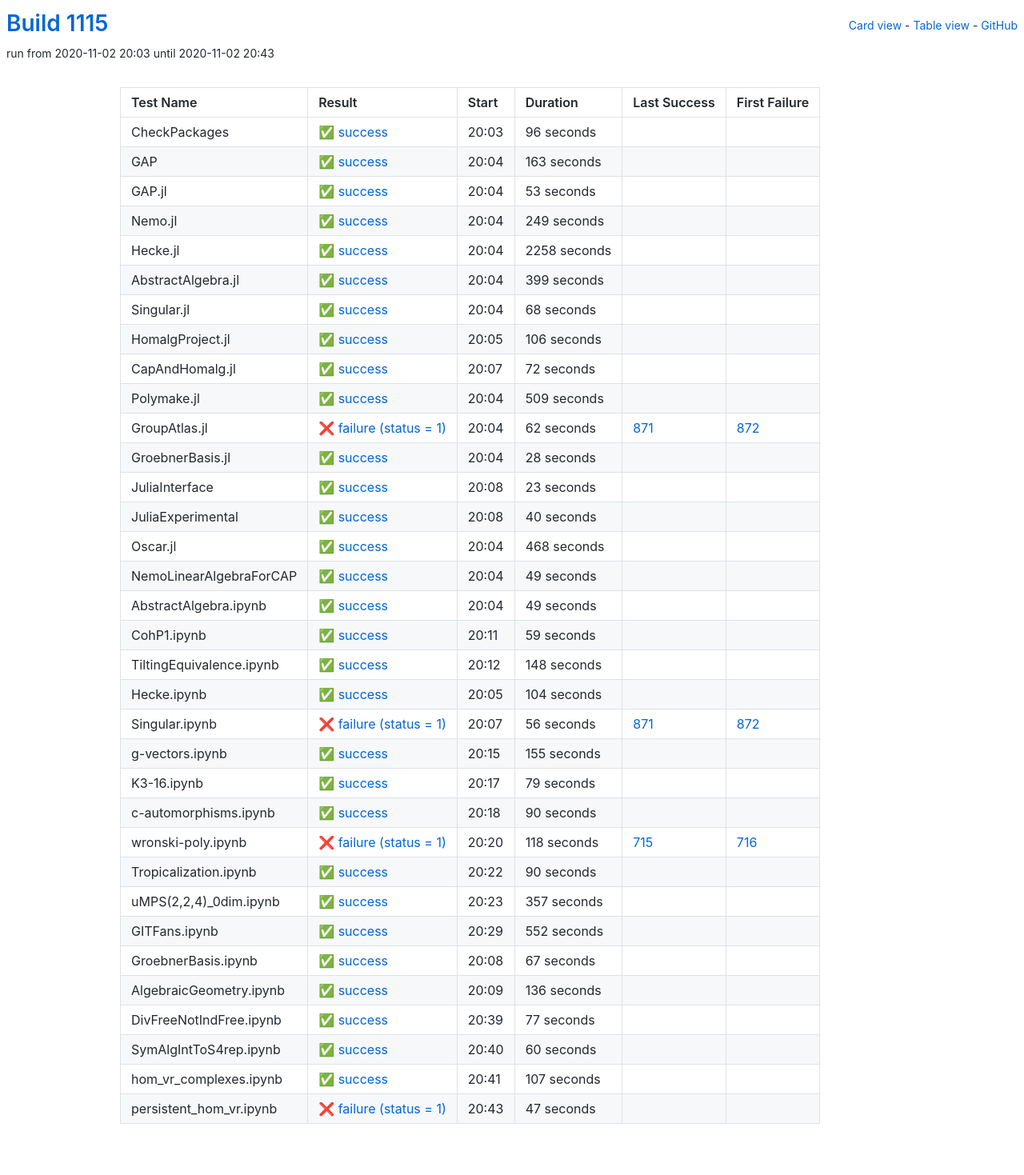
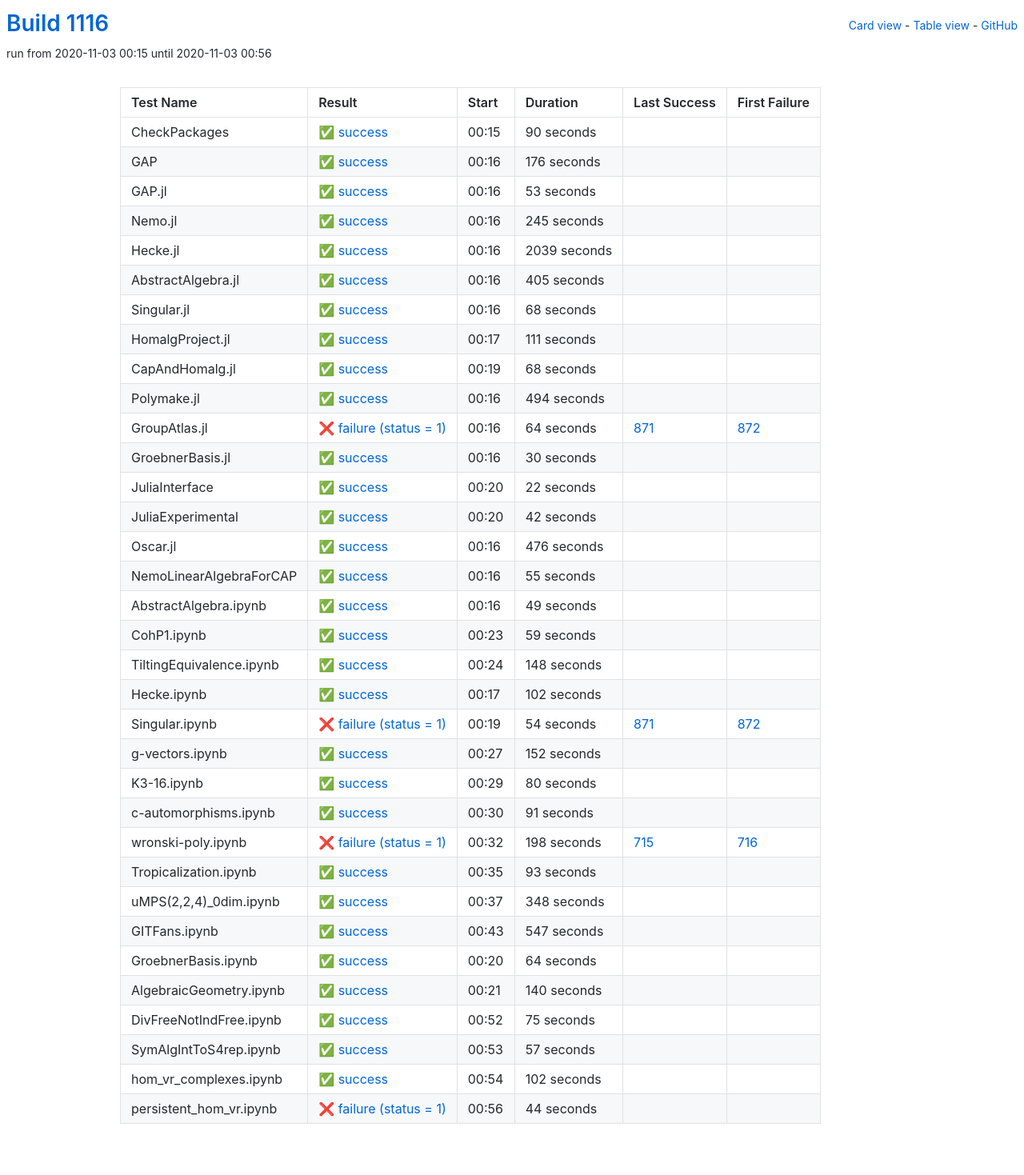
Before and after one commit to oscar-system/oscar-ci-status-stable, a Jekyll site: the page built from table.html, in a window 1280 px wide. Shown: the whole page at 80% size. Built offline with Jekyll 4.4.1, drawn with Linux system fonts in a browser that asks for light colours.

Commit message:
Build #1116

```diff
--- a/_data/ci.yml
+++ b/_data/ci.yml
@@ -1,6 +1,6 @@
 ---
-build: 1115
-build_url: https://oscarci.mathematik.uni-kl.de/job/oscar-stable/1115/
+build: 1116
+build_url: https://oscarci.mathematik.uni-kl.de/job/oscar-stable/1116/
 job: oscar-stable
 organization: oscar-system
 repo: oscar-ci-status-stable
@@ -8,32 +8,32 @@ repourl: https://github.com/oscar-system/oscar-ci-status-stable
 tests:
 - name: CheckPackages
   id: checkpackages
-  log: https://oscarci.mathematik.uni-kl.de/job/oscar-stable/1115/artifact/logs/build-1115/CheckPackages.log
-  start: 2020-11-02 20:03
+  log: https://oscarci.mathematik.uni-kl.de/job/oscar-stable/1116/artifact/logs/build-1116/CheckPackages.log
+  start: 2020-11-03 00:15
   success: true
   exitcode: 0
   status: success
-  duration: 96
+  duration: 90
   last_success: false
   last_success_url:
   first_failure: false
   first_failure_url:
 - name: GAP
   id: gap
-  log: https://oscarci.mathematik.uni-kl.de/job/oscar-stable/1115/artifact/logs/build-1115/GAP.log
-  start: 2020-11-02 20:04
+  log: https://oscarci.mathematik.uni-kl.de/job/oscar-stable/1116/artifact/logs/build-1116/GAP.log
+  start: 2020-11-03 00:16
   success: true
   exitcode: 0
   status: success
-  duration: 163
+  duration: 176
   last_success: false
   last_success_url:
   first_failure: false
   first_failure_url:
 - name: GAP.jl
   id: gap-jl
-  log: https://oscarci.mathematik.uni-kl.de/job/oscar-stable/1115/artifact/logs/build-1115/GAP.jl.log
-  start: 2020-11-02 20:04
+  log: https://oscarci.mathematik.uni-kl.de/job/oscar-stable/1116/artifact/logs/build-1116/GAP.jl.log
+  start: 2020-11-03 00:16
   success: true
   exitcode: 0
   status: success
@@ -44,44 +44,44 @@ tests:
   first_failure_url:
 - name: Nemo.jl
   id: nemo-jl
-  log: https://oscarci.mathematik.uni-kl.de/job/oscar-stable/1115/artifact/logs/build-1115/Nemo.jl.log
-  start: 2020-11-02 20:04
+  log: https://oscarci.mathematik.uni-kl.de/job/oscar-stable/1116/artifact/logs/build-1116/Nemo.jl.log
+  start: 2020-11-03 00:16
   success: true
   exitcode: 0
   status: success
-  duration: 249
+  duration: 245
   last_success: false
   last_success_url:
   first_failure: false
   first_failure_url:
 - name: Hecke.jl
   id: hecke-jl
-  log: https://oscarci.mathematik.uni-kl.de/job/oscar-stable/1115/artifact/logs/build-1115/Hecke.jl.log
-  start: 2020-11-02 20:04
+  log: https://oscarci.mathematik.uni-kl.de/job/oscar-stable/1116/artifact/logs/build-1116/Hecke.jl.log
+  start: 2020-11-03 00:16
   success: true
   exitcode: 0
   status: success
-  duration: 2258
+  duration: 2039
   last_success: false
   last_success_url:
   first_failure: false
   first_failure_url:
 - name: AbstractAlgebra.jl
   id: abstractalgebra-jl
-  log: https://oscarci.mathematik.uni-kl.de/job/oscar-stable/1115/artifact/logs/build-1115/AbstractAlgebra.jl.log
-  start: 2020-11-02 20:04
+  log: https://oscarci.mathematik.uni-kl.de/job/oscar-stable/1116/artifact/logs/build-1116/AbstractAlgebra.jl.log
+  start: 2020-11-03 00:16
   success: true
   exitcode: 0
   status: success
-  duration: 399
+  duration: 405
   last_success: false
   last_success_url:
   first_failure: false
   first_failure_url:
 - name: Singular.jl
   id: singular-jl
-  log: https://oscarci.mathematik.uni-kl.de/job/oscar-stable/1115/artifact/logs/build-1115/Singular.jl.log
-  start: 2020-11-02 20:04
+  log: https://oscarci.mathematik.uni-kl.de/job/oscar-stable/1116/artifact/logs/build-1116/Singular.jl.log
+  start: 2020-11-03 00:16
   success: true
   exitcode: 0
   status: success
@@ -92,116 +92,116 @@ tests:
   first_failure_url:
 - name: HomalgProject.jl
   id: homalgproject-jl
-  log: https://oscarci.mathematik.uni-kl.de/job/oscar-stable/1115/artifact/logs/build-1115/HomalgProject.jl.log
-  start: 2020-11-02 20:05
+  log: https://oscarci.mathematik.uni-kl.de/job/oscar-stable/1116/artifact/logs/build-1116/HomalgProject.jl.log
+  start: 2020-11-03 00:17
   success: true
   exitcode: 0
   status: success
-  duration: 106
+  duration: 111
   last_success: false
   last_success_url:
   first_failure: false
   first_failure_url:
 - name: CapAndHomalg.jl
   id: capandhomalg-jl
-  log: https://oscarci.mathematik.uni-kl.de/job/oscar-stable/1115/artifact/logs/build-1115/CapAndHomalg.jl.log
-  start: 2020-11-02 20:07
+  log: https://oscarci.mathematik.uni-kl.de/job/oscar-stable/1116/artifact/logs/build-1116/CapAndHomalg.jl.log
+  start: 2020-11-03 00:19
   success: true
   exitcode: 0
   status: success
-  duration: 72
+  duration: 68
   last_success: false
   last_success_url:
   first_failure: false
   first_failure_url:
 - name: Polymake.jl
   id: polymake-jl
-  log: https://oscarci.mathematik.uni-kl.de/job/oscar-stable/1115/artifact/logs/build-1115/Polymake.jl.log
-  start: 2020-11-02 20:04
+  log: https://oscarci.mathematik.uni-kl.de/job/oscar-stable/1116/artifact/logs/build-1116/Polymake.jl.log
+  start: 2020-11-03 00:16
   success: true
   exitcode: 0
   status: success
-  duration: 509
+  duration: 494
   last_success: false
   last_success_url:
   first_failure: false
   first_failure_url:
 - name: GroupAtlas.jl
   id: groupatlas-jl
-  log: https://oscarci.mathematik.uni-kl.de/job/oscar-stable/1115/artifact/logs/build-1115/GroupAtlas.jl.log
-  start: 2020-11-02 20:04
+  log: https://oscarci.mathematik.uni-kl.de/job/oscar-stable/1116/artifact/logs/build-1116/GroupAtlas.jl.log
+  start: 2020-11-03 00:16
   success: false
   exitcode: 1
   status: failure
-  duration: 62
+  duration: 64
   last_success: 871
   last_success_url: https://oscarci.mathematik.uni-kl.de/job/oscar-stable/871/
   first_failure: 872
   first_failure_url: https://oscarci.mathematik.uni-kl.de/job/oscar-stable/872/
 - name: GroebnerBasis.jl
   id: groebnerbasis-jl
-  log: https://oscarci.mathematik.uni-kl.de/job/oscar-stable/1115/artifact/logs/build-1115/GroebnerBasis.jl.log
-  start: 2020-11-02 20:04
+  log: https://oscarci.mathematik.uni-kl.de/job/oscar-stable/1116/artifact/logs/build-1116/GroebnerBasis.jl.log
+  start: 2020-11-03 00:16
   success: true
   exitcode: 0
   status: success
-  duration: 28
+  duration: 30
   last_success: false
   last_success_url:
   first_failure: false
   first_failure_url:
 - name: JuliaInterface
   id: juliainterface
-  log: https://oscarci.mathematik.uni-kl.de/job/oscar-stable/1115/artifact/logs/build-1115/JuliaInterface.log
-  start: 2020-11-02 20:08
+  log: https://oscarci.mathematik.uni-kl.de/job/oscar-stable/1116/artifact/logs/build-1116/JuliaInterface.log
+  start: 2020-11-03 00:20
   success: true
   exitcode: 0
   status: success
-  duration: 23
+  duration: 22
   last_success: false
   last_success_url:
   first_failure: false
   first_failure_url:
 - name: JuliaExperimental
   id: juliaexperimental
-  log: https://oscarci.mathematik.uni-kl.de/job/oscar-stable/1115/artifact/logs/build-1115/JuliaExperimental.log
-  start: 2020-11-02 20:08
+  log: https://oscarci.mathematik.uni-kl.de/job/oscar-stable/1116/artifact/logs/build-1116/JuliaExperimental.log
+  start: 2020-11-03 00:20
   success: true
   exitcode: 0
   status: success
-  duration: 40
+  duration: 42
   last_success: false
   last_success_url:
   first_failure: false
   first_failure_url:
 - name: Oscar.jl
   id: oscar-jl
-  log: https://oscarci.mathematik.uni-kl.de/job/oscar-stable/1115/artifact/logs/build-1115/Oscar.jl.log
-  start: 2020-11-02 20:04
+  log: https://oscarci.mathematik.uni-kl.de/job/oscar-stable/1116/artifact/logs/build-1116/Oscar.jl.log
+  start: 2020-11-03 00:16
   success: true
   exitcode: 0
   status: success
-  duration: 468
+  duration: 476
   last_success: false
   last_success_url:
   first_failure: false
   first_failure_url:
 - name: NemoLinearAlgebraForCAP
   id: nemolinearalgebraforcap
-  log: https://oscarci.mathematik.uni-kl.de/job/oscar-stable/1115/artifact/logs/build-1115/NemoLinearAlgebraForCAP.log
-  start: 2020-11-02 20:04
+  log: https://oscarci.mathematik.uni-kl.de/job/oscar-stable/1116/artifact/logs/build-1116/NemoLinearAlgebraForCAP.log
+  start: 2020-11-03 00:16
   success: true
   exitcode: 0
   status: success
-  duration: 49
+  duration: 55
   last_success: false
   last_success_url:
   first_failure: false
   first_failure_url:
 - name: AbstractAlgebra.ipynb
   id: abstractalgebra-ipynb
-  log: https://oscarci.mathematik.uni-kl.de/job/oscar-stable/1115/artifact/logs/build-1115/AbstractAlgebra.ipynb.log
-  start: 2020-11-02 20:04
+  log: https://oscarci.mathematik.uni-kl.de/job/oscar-stable/1116/artifact/logs/build-1116/AbstractAlgebra.ipynb.log
+  start: 2020-11-03 00:16
   success: true
   exitcode: 0
   status: success
@@ -212,8 +212,8 @@ tests:
   first_failure_url:
 - name: CohP1.ipynb
   id: cohp1-ipynb
-  log: https://oscarci.mathematik.uni-kl.de/job/oscar-stable/1115/artifact/logs/build-1115/CohP1.ipynb.log
-  start: 2020-11-02 20:11
+  log: https://oscarci.mathematik.uni-kl.de/job/oscar-stable/1116/artifact/logs/build-1116/CohP1.ipynb.log
+  start: 2020-11-03 00:23
   success: true
   exitcode: 0
   status: success
@@ -224,8 +224,8 @@ tests:
   first_failure_url:
 - name: TiltingEquivalence.ipynb
   id: tiltingequivalence-ipynb
-  log: https://oscarci.mathematik.uni-kl.de/job/oscar-stable/1115/artifact/logs/build-1115/TiltingEquivalence.ipynb.log
-  start: 2020-11-02 20:12
+  log: https://oscarci.mathematik.uni-kl.de/job/oscar-stable/1116/artifact/logs/build-1116/TiltingEquivalence.ipynb.log
+  start: 2020-11-03 00:24
   success: true
   exitcode: 0
   status: success
@@ -236,180 +236,180 @@ tests:
   first_failure_url:
 - name: Hecke.ipynb
   id: hecke-ipynb
-  log: https://oscarci.mathematik.uni-kl.de/job/oscar-stable/1115/artifact/logs/build-1115/Hecke.ipynb.log
-  start: 2020-11-02 20:05
+  log: https://oscarci.mathematik.uni-kl.de/job/oscar-stable/1116/artifact/logs/build-1116/Hecke.ipynb.log
+  start: 2020-11-03 00:17
   success: true
   exitcode: 0
   status: success
-  duration: 104
+  duration: 102
   last_success: false
   last_success_url:
   first_failure: false
   first_failure_url:
 - name: Singular.ipynb
   id: singular-ipynb
-  log: https://oscarci.mathematik.uni-kl.de/job/oscar-stable/1115/artifact/logs/build-1115/Singular.ipynb.log
-  start: 2020-11-02 20:07
+  log: https://oscarci.mathematik.uni-kl.de/job/oscar-stable/1116/artifact/logs/build-1116/Singular.ipynb.log
+  start: 2020-11-03 00:19
   success: false
   exitcode: 1
   status: failure
-  duration: 56
+  duration: 54
   last_success: 871
   last_success_url: https://oscarci.mathematik.uni-kl.de/job/oscar-stable/871/
   first_failure: 872
   first_failure_url: https://oscarci.mathematik.uni-kl.de/job/oscar-stable/872/
 - name: g-vectors.ipynb
   id: g-vectors-ipynb
-  log: https://oscarci.mathematik.uni-kl.de/job/oscar-stable/1115/artifact/logs/build-1115/g-vectors.ipynb.log
-  start: 2020-11-02 20:15
+  log: https://oscarci.mathematik.uni-kl.de/job/oscar-stable/1116/artifact/logs/build-1116/g-vectors.ipynb.log
+  start: 2020-11-03 00:27
   success: true
   exitcode: 0
   status: success
-  duration: 155
+  duration: 152
   last_success: false
   last_success_url:
   first_failure: false
   first_failure_url:
 - name: K3-16.ipynb
   id: k3-16-ipynb
-  log: https://oscarci.mathematik.uni-kl.de/job/oscar-stable/1115/artifact/logs/build-1115/K3-16.ipynb.log
-  start: 2020-11-02 20:17
+  log: https://oscarci.mathematik.uni-kl.de/job/oscar-stable/1116/artifact/logs/build-1116/K3-16.ipynb.log
+  start: 2020-11-03 00:29
   success: true
   exitcode: 0
   status: success
-  duration: 79
+  duration: 80
   last_success: false
   last_success_url:
   first_failure: false
   first_failure_url:
 - name: c-automorphisms.ipynb
   id: c-automorphisms-ipynb
-  log: https://oscarci.mathematik.uni-kl.de/job/oscar-stable/1115/artifact/logs/build-1115/c-automorphisms.ipynb.log
-  start: 2020-11-02 20:18
+  log: https://oscarci.mathematik.uni-kl.de/job/oscar-stable/1116/artifact/logs/build-1116/c-automorphisms.ipynb.log
+  start: 2020-11-03 00:30
   success: true
   exitcode: 0
   status: success
-  duration: 90
+  duration: 91
   last_success: false
   last_success_url:
   first_failure: false
   first_failure_url:
 - name: wronski-poly.ipynb
   id: wronski-poly-ipynb
-  log: https://oscarci.mathematik.uni-kl.de/job/oscar-stable/1115/artifact/logs/build-1115/wronski-poly.ipynb.log
-  start: 2020-11-02 20:20
+  log: https://oscarci.mathematik.uni-kl.de/job/oscar-stable/1116/artifact/logs/build-1116/wronski-poly.ipynb.log
+  start: 2020-11-03 00:32
   success: false
   exitcode: 1
   status: failure
-  duration: 118
+  duration: 198
   last_success: 715
   last_success_url: https://oscarci.mathematik.uni-kl.de/job/oscar-stable/715/
   first_failure: 716
   first_failure_url: https://oscarci.mathematik.uni-kl.de/job/oscar-stable/716/
 - name: Tropicalization.ipynb
   id: tropicalization-ipynb
-  log: https://oscarci.mathematik.uni-kl.de/job/oscar-stable/1115/artifact/logs/build-1115/Tropicalization.ipynb.log
-  start: 2020-11-02 20:22
+  log: https://oscarci.mathematik.uni-kl.de/job/oscar-stable/1116/artifact/logs/build-1116/Tropicalization.ipynb.log
+  start: 2020-11-03 00:35
   success: true
   exitcode: 0
   status: success
-  duration: 90
+  duration: 93
   last_success: false
   last_success_url:
   first_failure: false
   first_failure_url:
 - name: uMPS(2,2,4)_0dim.ipynb
   id: umps-2-2-4-0dim-ipynb
-  log: https://oscarci.mathematik.uni-kl.de/job/oscar-stable/1115/artifact/logs/build-1115/uMPS-2-2-4-_0dim.ipynb.log
-  start: 2020-11-02 20:23
+  log: https://oscarci.mathematik.uni-kl.de/job/oscar-stable/1116/artifact/logs/build-1116/uMPS-2-2-4-_0dim.ipynb.log
+  start: 2020-11-03 00:37
   success: true
   exitcode: 0
   status: success
-  duration: 357
+  duration: 348
   last_success: false
   last_success_url:
   first_failure: false
   first_failure_url:
 - name: GITFans.ipynb
   id: gitfans-ipynb
-  log: https://oscarci.mathematik.uni-kl.de/job/oscar-stable/1115/artifact/logs/build-1115/GITFans.ipynb.log
-  start: 2020-11-02 20:29
+  log: https://oscarci.mathematik.uni-kl.de/job/oscar-stable/1116/artifact/logs/build-1116/GITFans.ipynb.log
+  start: 2020-11-03 00:43
   success: true
   exitcode: 0
   status: success
-  duration: 552
+  duration: 547
   last_success: false
   last_success_url:
   first_failure: false
   first_failure_url:
 - name: GroebnerBasis.ipynb
   id: groebnerbasis-ipynb
-  log: https://oscarci.mathematik.uni-kl.de/job/oscar-stable/1115/artifact/logs/build-1115/GroebnerBasis.ipynb.log
-  start: 2020-11-02 20:08
+  log: https://oscarci.mathematik.uni-kl.de/job/oscar-stable/1116/artifact/logs/build-1116/GroebnerBasis.ipynb.log
+  start: 2020-11-03 00:20
   success: true
   exitcode: 0
   status: success
-  duration: 67
+  duration: 64
   last_success: false
   last_success_url:
   first_failure: false
   first_failure_url:
 - name: AlgebraicGeometry.ipynb
   id: algebraicgeometry-ipynb
-  log: https://oscarci.mathematik.uni-kl.de/job/oscar-stable/1115/artifact/logs/build-1115/AlgebraicGeometry.ipynb.log
-  start: 2020-11-02 20:09
+  log: https://oscarci.mathematik.uni-kl.de/job/oscar-stable/1116/artifact/logs/build-1116/AlgebraicGeometry.ipynb.log
+  start: 2020-11-03 00:21
   success: true
   exitcode: 0
   status: success
-  duration: 136
+  duration: 140
   last_success: false
   last_success_url:
   first_failure: false
   first_failure_url:
 - name: DivFreeNotIndFree.ipynb
   id: divfreenotindfree-ipynb
-  log: https://oscarci.mathematik.uni-kl.de/job/oscar-stable/1115/artifact/logs/build-1115/DivFreeNotIndFree.ipynb.log
-  start: 2020-11-02 20:39
+  log: https://oscarci.mathematik.uni-kl.de/job/oscar-stable/1116/artifact/logs/build-1116/DivFreeNotIndFree.ipynb.log
+  start: 2020-11-03 00:52
   success: true
   exitcode: 0
   status: success
-  duration: 77
+  duration: 75
   last_success: false
   last_success_url:
   first_failure: false
   first_failure_url:
 - name: SymAlgIntToS4rep.ipynb
   id: symalginttos4rep-ipynb
-  log: https://oscarci.mathematik.uni-kl.de/job/oscar-stable/1115/artifact/logs/build-1115/SymAlgIntToS4rep.ipynb.log
-  start: 2020-11-02 20:40
+  log: https://oscarci.mathematik.uni-kl.de/job/oscar-stable/1116/artifact/logs/build-1116/SymAlgIntToS4rep.ipynb.log
+  start: 2020-11-03 00:53
   success: true
   exitcode: 0
   status: success
-  duration: 60
+  duration: 57
   last_success: false
   last_success_url:
   first_failure: false
   first_failure_url:
 - name: hom_vr_complexes.ipynb
   id: hom-vr-complexes-ipynb
-  log: https://oscarci.mathematik.uni-kl.de/job/oscar-stable/1115/artifact/logs/build-1115/hom_vr_complexes.ipynb.log
-  start: 2020-11-02 20:41
+  log: https://oscarci.mathematik.uni-kl.de/job/oscar-stable/1116/artifact/logs/build-1116/hom_vr_complexes.ipynb.log
+  start: 2020-11-03 00:54
   success: true
   exitcode: 0
   status: success
-  duration: 107
+  duration: 102
   last_success: false
   last_success_url:
   first_failure: false
   first_failure_url:
 - name: persistent_hom_vr.ipynb
   id: persistent-hom-vr-ipynb
-  log: https://oscarci.mathematik.uni-kl.de/job/oscar-stable/1115/artifact/logs/build-1115/persistent_hom_vr.ipynb.log
-  start: 2020-11-02 20:43
+  log: https://oscarci.mathematik.uni-kl.de/job/oscar-stable/1116/artifact/logs/build-1116/persistent_hom_vr.ipynb.log
+  start: 2020-11-03 00:56
   success: false
   exitcode: 1
   status: failure
-  duration: 47
+  duration: 44
   last_success: false
   last_success_url:
   first_failure: false
```
Also changed, not shown: README.md.
